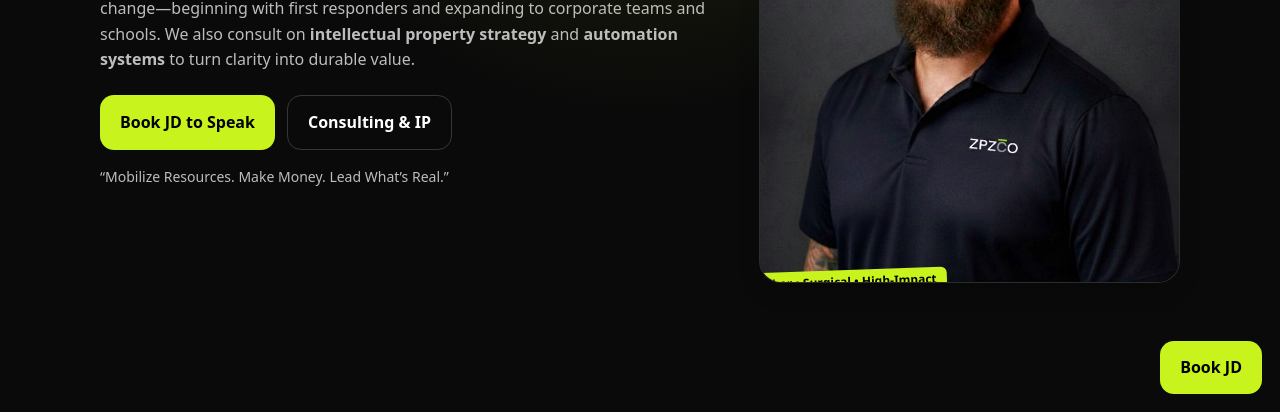
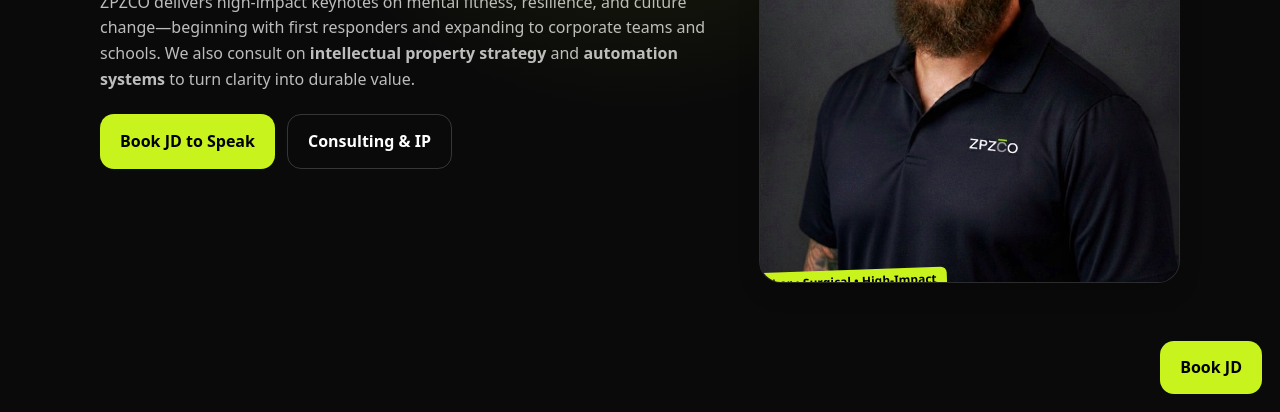
Before and after one commit to SilentNightWalker/ZPZCO-Page-2.2, a plain HTML site: page index.html in a window 1280 px wide. Shown: the part 388-800 px from the top of the page. Drawn offline with Linux system fonts and the light colour scheme.

Commit message:
Update index.html

```diff
--- a/index.html
+++ b/index.html
@@ -34,7 +34,6 @@
           <a href="#book" class="btn">Book JD to Speak</a>
           <a href="#consulting" class="btn outline">Consulting & IP</a>
         </div>
-        <div class="muted" style="margin-top:16px;font-size:14px">“Mobilize Resources. Make Money. Lead What’s Real.”</div>
       </div>
       <div class="card" style="position:relative;overflow:hidden;aspect-ratio:4/5">
         <img src="assets/img/IMG_0867.JPG" alt="JD Bucklin" style="width:100%;height:100%;object-fit:cover" />
```
